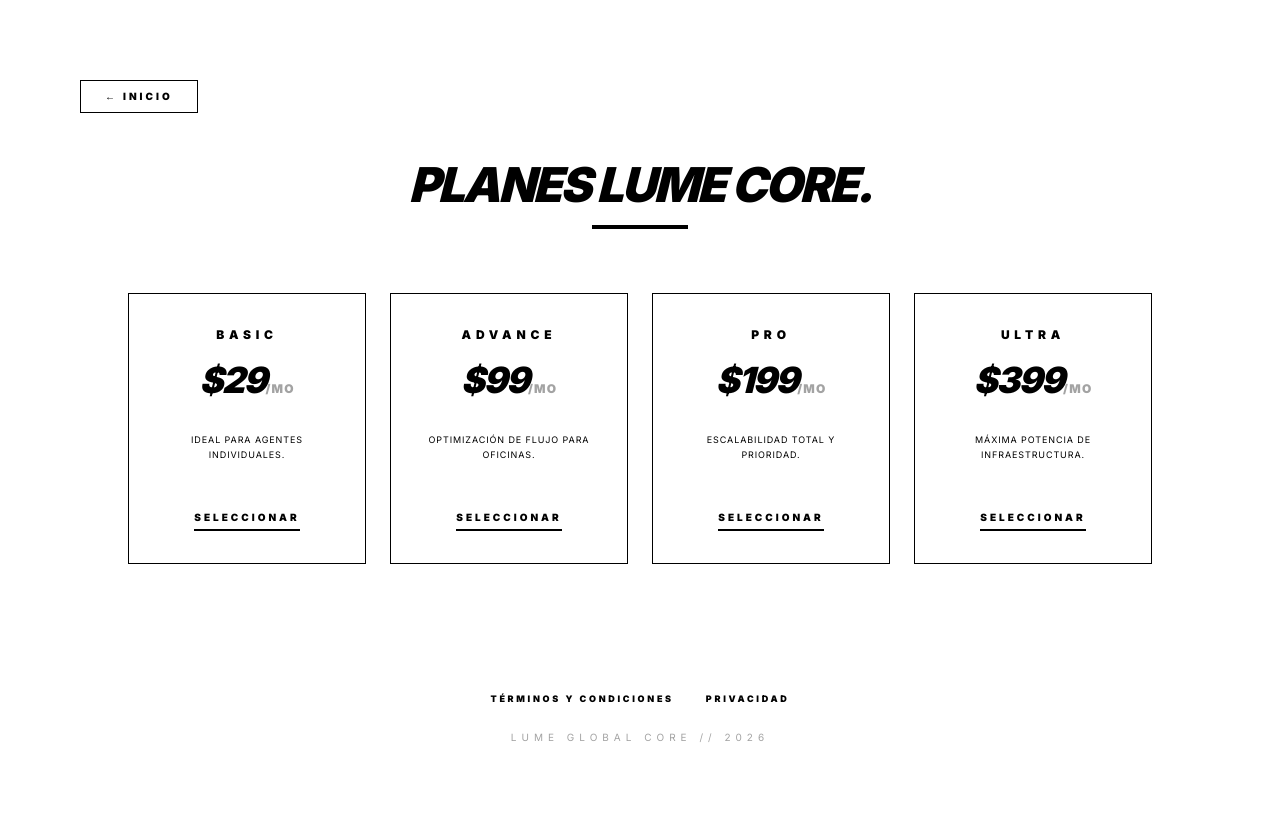
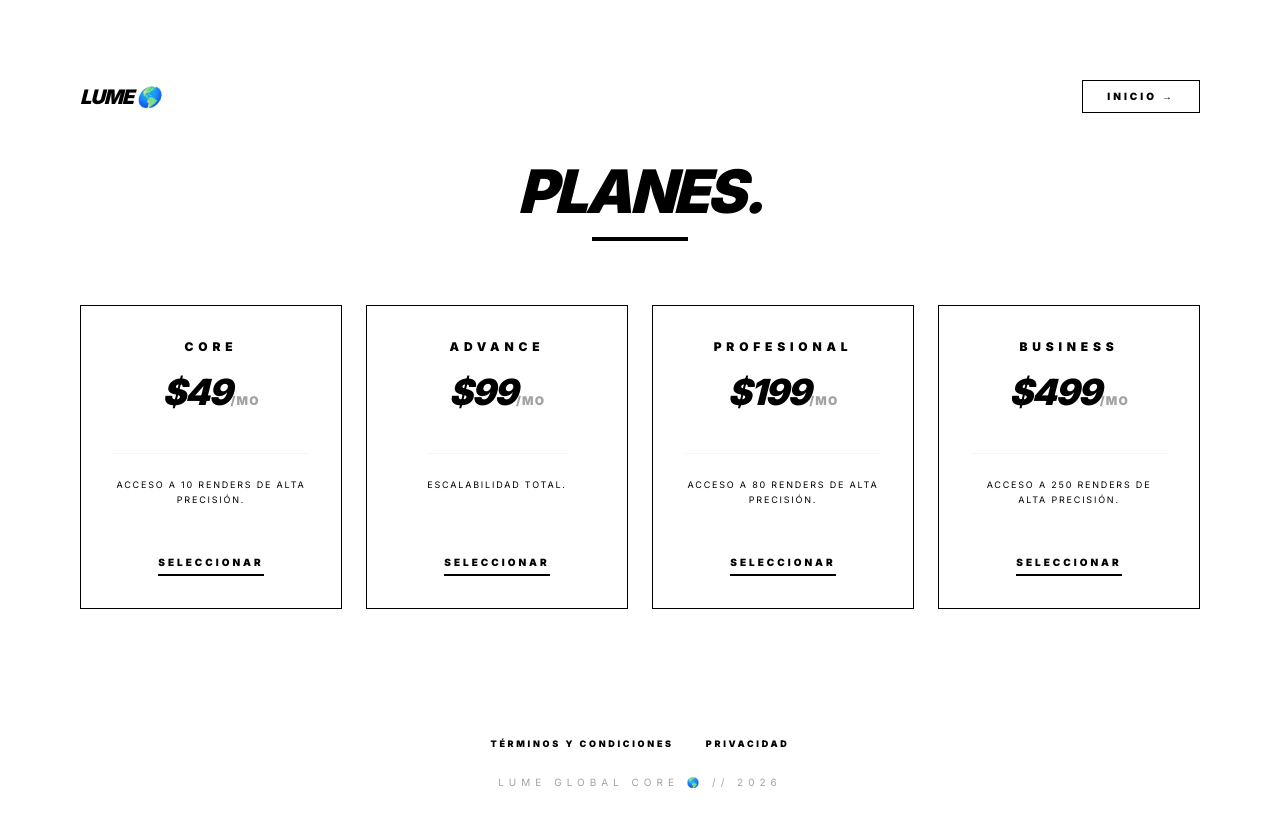
Before and after one commit to lumeglobal10-prog/lume-global-core, a Next.js app: page /pricing in a window 1280 px wide. Shown: the top 826 px of the page. Built offline with nearby package versions, Linux system fonts and the light colour scheme.

Commit message:
Update page.tsx

```diff
--- a/app/pricing/page.tsx
+++ b/app/pricing/page.tsx
@@ -9,10 +9,10 @@ export default function PricingPage() {
   const router = useRouter();
 
   const planes = [
-    { nombre: 'BASIC', precio: '29', desc: 'Ideal para agentes individuales.' },
-    { nombre: 'ADVANCE', precio: '99', desc: 'Optimización de flujo para oficinas.' },
-    { nombre: 'PRO', precio: '199', desc: 'Escalabilidad total y prioridad.' },
-    { nombre: 'ULTRA', precio: '399', desc: 'Máxima potencia de infraestructura.' }
+    { nombre: 'CORE', precio: '49', desc: 'ACCESO A 10 RENDERS DE ALTA PRECISIÓN.' },
+    { nombre: 'ADVANCE', precio: '99', desc: 'ESCALABILIDAD TOTAL.' },
+    { nombre: 'PROFESIONAL', precio: '199', desc: 'ACCESO A 80 RENDERS DE ALTA PRECISIÓN.' },
+    { nombre: 'BUSINESS', precio: '499', desc: 'ACCESO A 250 RENDERS DE ALTA PRECISIÓN.' }
   ];
 
   const handlePlanSelection = () => {
@@ -26,18 +26,21 @@ export default function PricingPage() {
   return (
     <main className="min-h-screen bg-white text-black font-sans flex flex-col justify-between p-8 md:p-20">
 
-      {/* NAVEGACIÓN SUPERIOR */}
-      <nav className="flex justify-start">
+      {/* NAVEGACIÓN SUPERIOR: LOGO IZQUIERDA Y RETORNO DERECHA */}
+      <nav className="flex justify-between items-center w-full">
+        <div className="text-xl font-black tracking-tighter italic uppercase">
+          LUME 🌎
+        </div>
         <Link href="/">
           <button className="text-[10px] font-black tracking-[0.3em] uppercase border border-black px-6 py-2 hover:bg-black hover:text-white transition-all">
-            ← INICIO
+            INICIO →
           </button>
         </Link>
       </nav>
 
       {/* SECTOR DE PLANES */}
-      <div className="max-w-5xl mx-auto w-full py-12 text-center">
-        <h1 className="text-5xl font-black uppercase tracking-tighter mb-4 italic">PLANES LUME CORE.</h1>
+      <div className="max-w-6xl mx-auto w-full py-12 text-center">
+        <h1 className="text-6xl font-black uppercase tracking-tighter mb-4 italic">PLANES.</h1>
         <div className="h-1 w-24 bg-black mx-auto mb-16"></div>
 
         <div className="grid grid-cols-1 md:grid-cols-2 lg:grid-cols-4 gap-6">
@@ -52,7 +55,7 @@ export default function PricingPage() {
                 <div className="text-4xl font-black italic mb-2 tracking-tighter">
                   ${plan.precio}<span className="text-[12px] font-mono not-italic uppercase tracking-widest text-neutral-400 group-hover:text-neutral-500">/mo</span>
                 </div>
-                <p className="text-[9px] font-mono uppercase tracking-widest leading-relaxed mt-6">
+                <p className="text-[9px] font-mono uppercase tracking-[0.2em] leading-relaxed mt-8 border-t border-neutral-100 group-hover:border-neutral-800 pt-6">
                   {plan.desc}
                 </p>
               </div>
@@ -69,10 +72,10 @@ export default function PricingPage() {
       {showPopup && (
         <div className="fixed inset-0 bg-black/90 backdrop-blur-sm flex items-center justify-center p-6 z-50">
           <div className="bg-white p-10 max-w-sm w-full border border-black text-center space-y-8 animate-in fade-in zoom-in duration-300">
-            <h3 className="text-[12px] font-black tracking-[0.5em] uppercase italic">Aviso Legal</h3>
+            <h3 className="text-[12px] font-black tracking-[0.5em] uppercase italic">AVISO LEGAL</h3>
             <p className="text-[10px] font-mono uppercase tracking-[0.1em] leading-relaxed text-neutral-600">
-              Los precios se expresan en <span className="text-black font-bold">Dólares Estadounidenses (USD)</span>.
-              Tenga en cuenta que el monto final puede variar según los impuestos locales y regulaciones fiscales de su región.
+              LOS PRECIOS SE EXPRESAN EN <span className="text-black font-bold">DÓLARES ESTADOUNIDENSES (USD)</span>.
+              EL MONTO FINAL PUEDE VARIAR SEGÚN LOS IMPUESTOS LOCALES DE SU REGIÓN.
             </p>
             <button
               onClick={proceedToCheckout}
@@ -95,9 +98,9 @@ export default function PricingPage() {
           </Link>
         </div>
         <div className="text-[10px] font-mono tracking-[0.5em] text-neutral-400 uppercase">
-          LUME GLOBAL CORE // 2026
+          LUME GLOBAL CORE 🌎 // 2026
         </div>
       </footer>
     </main>
   );
-}
+              }
```
